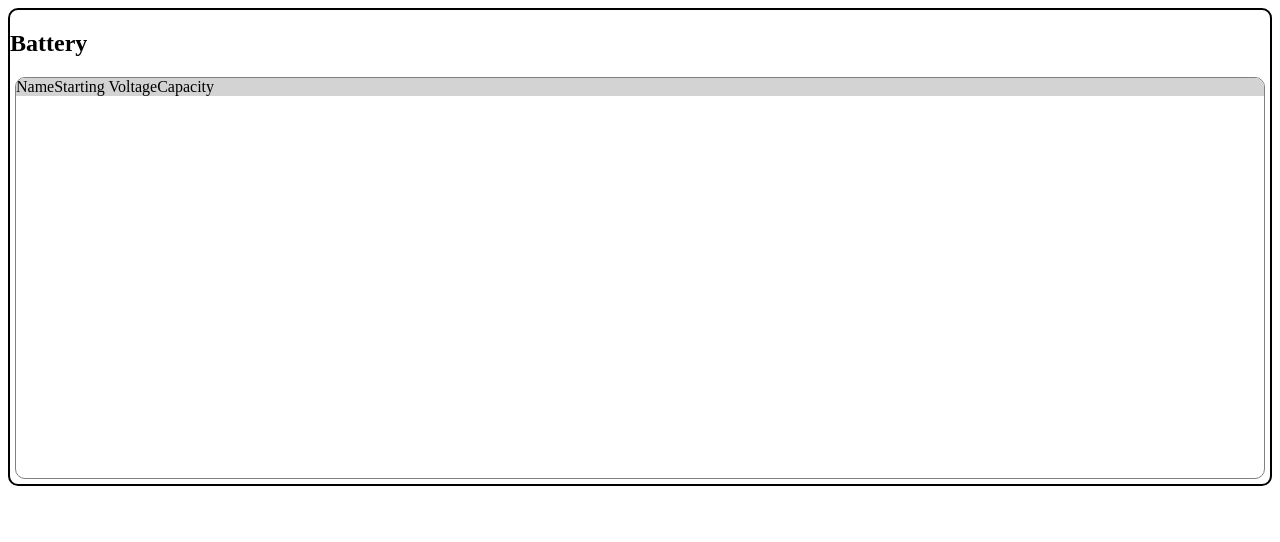
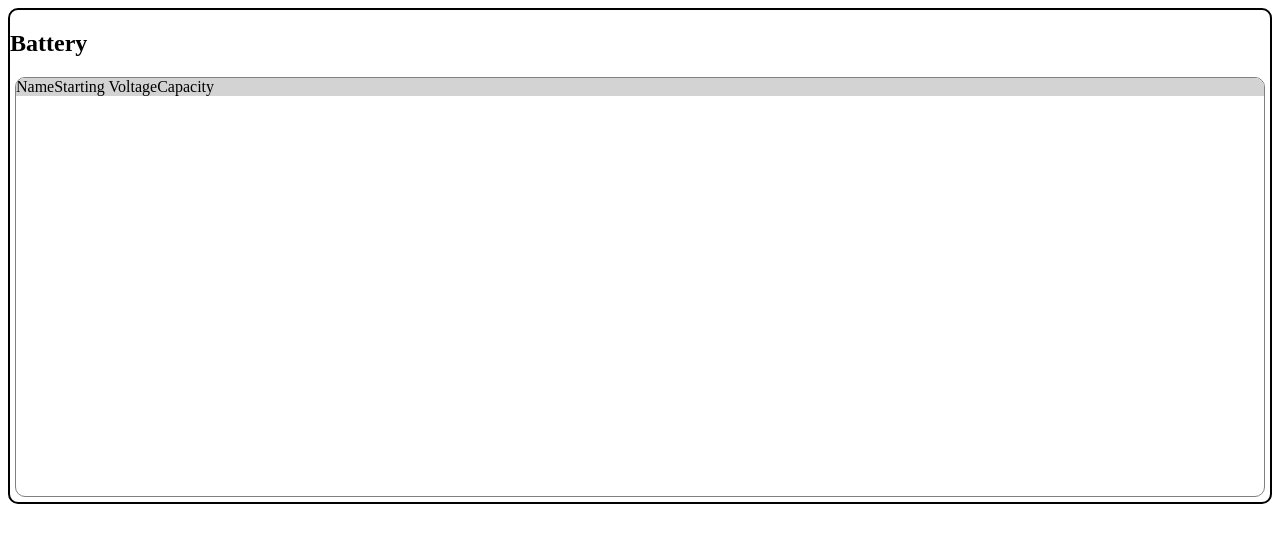
Before and after one commit to flamingchickens1540/BatteryTesting, a plain HTML site: page frontend/batterylist/index.html in a window 1280 px wide. Drawn offline with Linux system fonts and the light colour scheme; no server answers.

Commit message:
keep column names shown

```diff
--- a/frontend/batterylist/index.html
+++ b/frontend/batterylist/index.html
@@ -10,13 +10,15 @@
     <body>
         <section>
             <h1>Battery</h1>
-            <div id="batterySelection">
+            <div id="batteryListScreen">
                 <div style="background-color: lightgray; display: flex; flex-direction: row; justify-content: stretch;">
                     <span>Name</span>
                     <span>Starting Voltage</span>
                     <span>Capacity</span>
                 </div>
-                <div id="batteryList">
+                <div id="batterySelection">
+                    <div id="batteryList">
+                    </div>
                 </div>
             </div>
         </section>
--- a/frontend/batterylist/style.css
+++ b/frontend/batterylist/style.css
@@ -3,12 +3,16 @@ section {
     border-radius: 10px;
 }
 
+#batteryListScreen {
+    border: 1px gray solid;
+    border-radius: 10px;
+    margin: 5px;
+    overflow: hidden;
+}
+
 #batterySelection {
     height: 50vh;
     overflow-y: scroll;
-    border: 1px gray solid;
-    border-radius: 10px;
-    margin: 5px;
 }
 
 .batteryItem {
```
